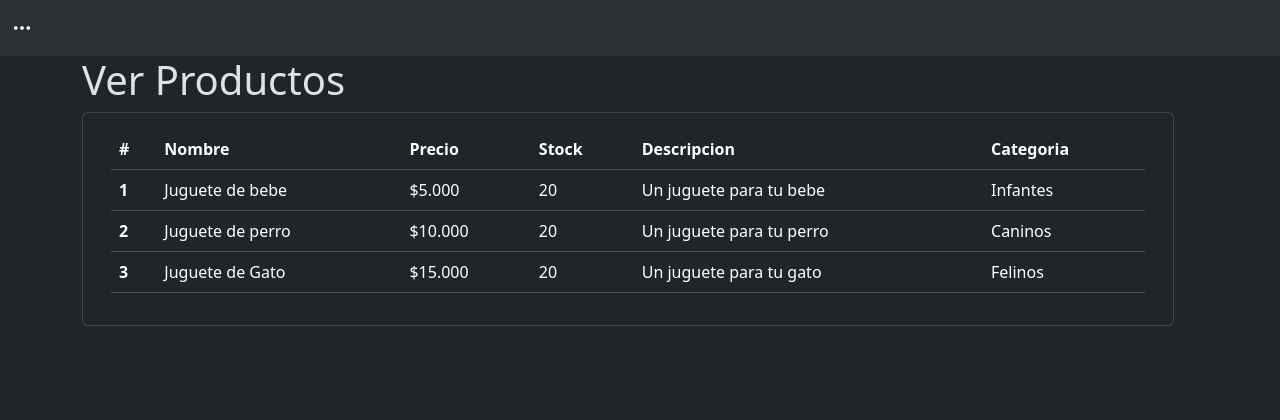
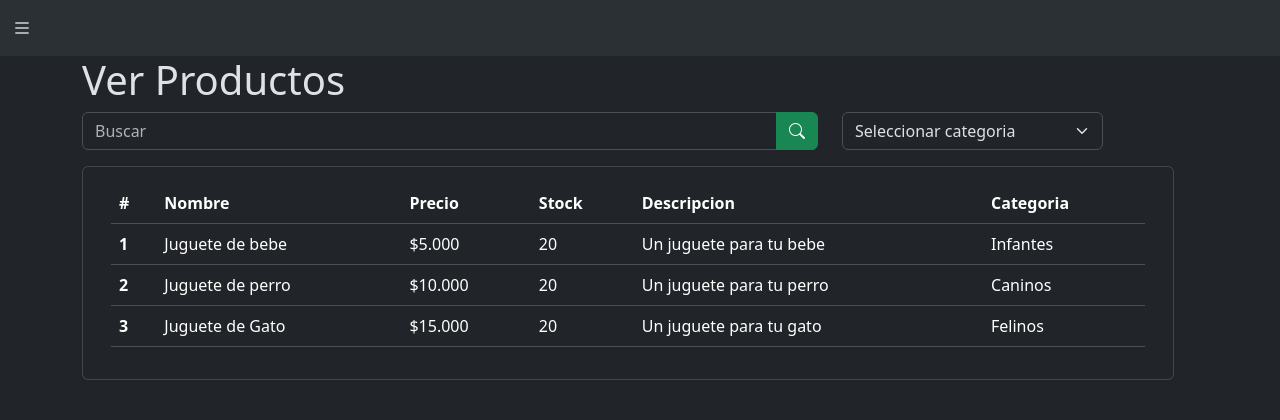
Before and after one commit to frenchpig/bodemax, a Django app: page /ver-productos in a window 1280 px wide. Shown: the top 420 px of the page. Before the commit the page ends 326 px from the top, so only its background shows below. Run offline with Django 5.2, Linux system fonts and the light colour scheme.

Commit message:
Filtros frontend listos Se agregaron las maquetas para poder seleccionar filtros en el apartado de ver productos, esto cuenta con filtros por categoria o buscar productos por nombres PENDIENTES > [-] Ver Productos en Stock. -> Parcialmente hecho, falta administracion de backend > [ ] Editar Productos. > [ ] Eliminar Productos. > [ ] Controladores de Edicion y Eliminacion de Categorias. > [ ] Posibles filtros en la visualizacion de productos.

```diff
--- a/frontend/templates/base.html
+++ b/frontend/templates/base.html
@@ -15,7 +15,7 @@
     <!-- As a link -->
     <nav class="navbar bg-body-tertiary">
       <div class="container-fluid">
-        <a class="navbar-brand" data-bs-toggle="offcanvas" href="#menuOffcanvas"><i class="bi bi-three-dots"></i></a>
+        <a class="navbar-brand" data-bs-toggle="offcanvas" href="#menuOffcanvas"><i class="bi bi-list"></i></a>
       </div>
     </nav>
     <div class="offcanvas offcanvas-start" tabindex="-1" id="menuOffcanvas" aria-labelledby="menuLabel">
--- a/frontend/templates/ver-productos.html
+++ b/frontend/templates/ver-productos.html
@@ -18,6 +18,22 @@
 {% block content %}
 <div class="row w-100">
   <h1 href="https://www.youtube.com/watch?v=ggDbDRUauzo&ab_channel=billnyetherussianspy">Ver Productos</h1>
+</div>
+<div class="row">
+  <div class="col-8">
+    <div class="input-group mb-3">
+      <input type="text" class="form-control" placeholder="Buscar" aria-label="Buscar" aria-describedby="btnBuscar">
+      <button class="btn btn-success" type="button" id="btnBuscar"><i class="bi bi-search"></i></button>
+    </div>
+  </div>
+  <div class="col-3">
+    <select class="form-select" aria-label="Seleccionar">
+      <option selected>Seleccionar categoria</option>
+      <option value="1">Canino</option>
+      <option value="2">Felino</option>
+      <option value="3">Infante</option>
+    </select>
+  </div>
 </div>
 <div class="container-fluid vh-100">
   <div class="row w-100">
```
